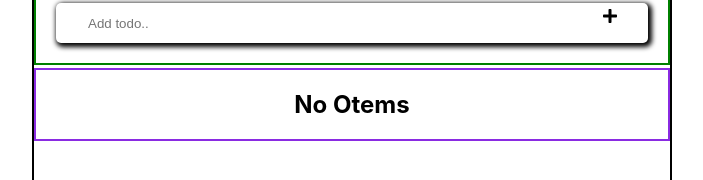
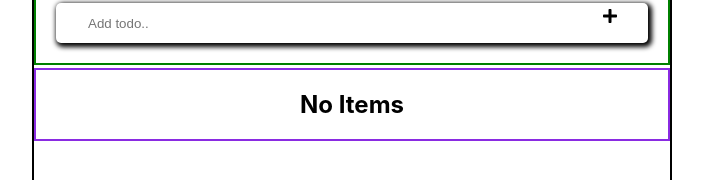
Before and after one commit to goguedukondal/weekly4_test_todos, a React (Create React App) app: page / in a window 1280 px wide. Shown: the part 180-360 px from the top of the page, without its empty margins (288-991 px from the left). Built offline with nearby package versions, Linux system fonts and the light colour scheme.

Commit message:
Update TodoList.js

```diff
--- a/src/Components/TodoList.js
+++ b/src/Components/TodoList.js
@@ -9,7 +9,7 @@ function TodoList() {
   return (
     <div className='todoList_Container'>
       {
-        items.length>0?items.map((itm,i)=>{return  <TodoItem key = {i} {...itm}/>}):<h2>No Otems</h2>
+        items.length>0?items.map((itm,i)=>{return  <TodoItem key = {i} {...itm}/>}):<h2>No Items</h2>
       }
 
 
```
